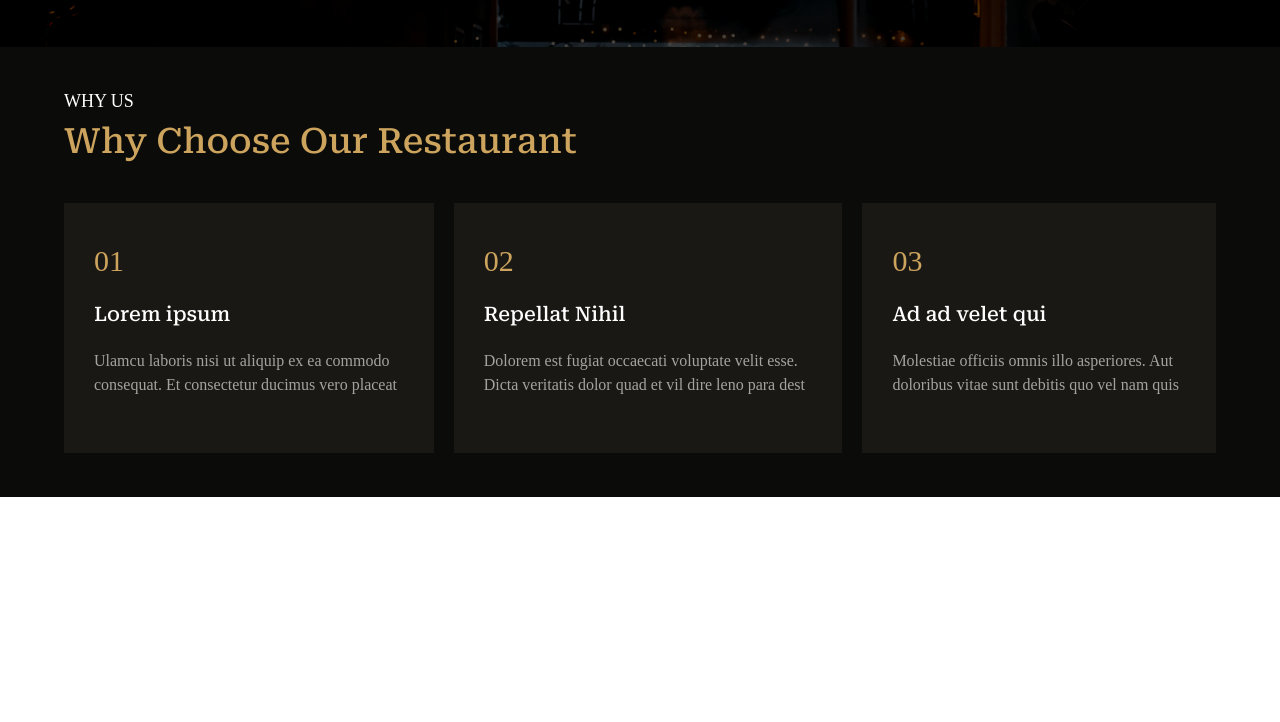
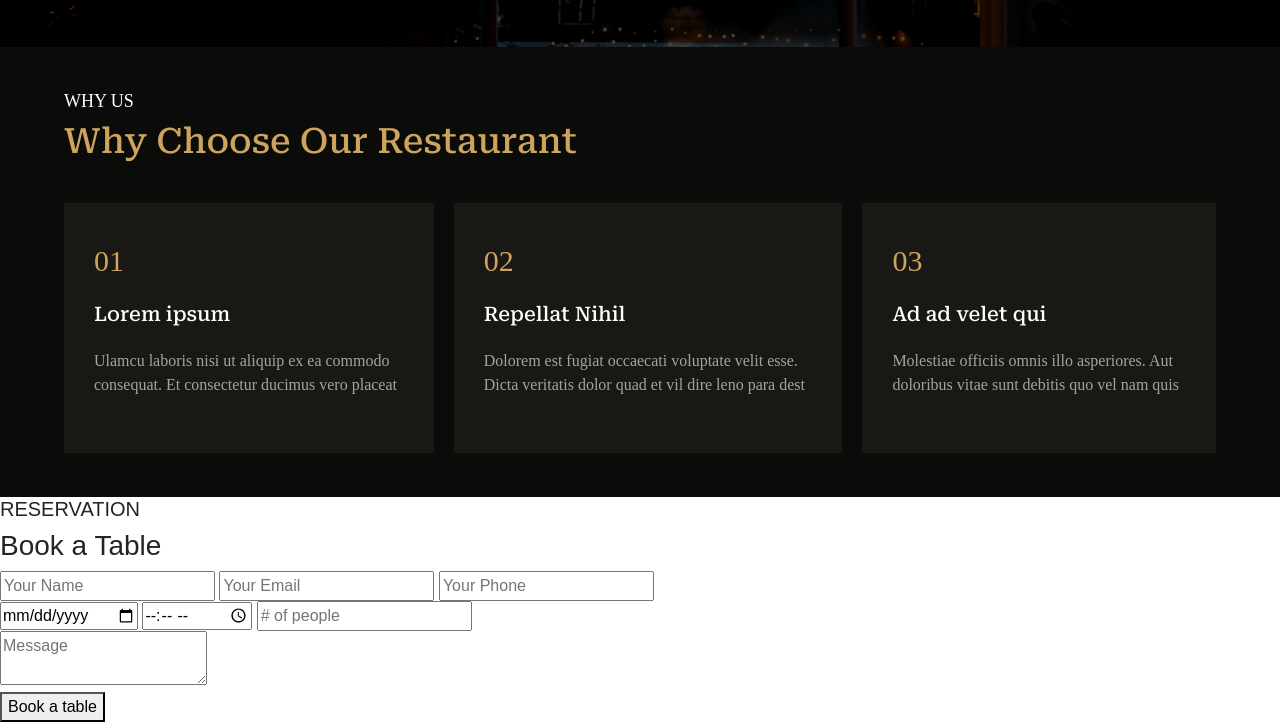
Before and after one commit to Melina1996/MELINA_CBIENBON, a plain HTML site: page index.html in a window 1280 px wide. Shown: the part 1153-1875 px from the top of the page. Before the commit the page ends 1650 px from the top, so only its background shows below. Drawn offline with nearby package versions, Linux system fonts and the light colour scheme; a web font is replaced by a local one.

Commit message:
structureSectionFive

```diff
--- a/index.html
+++ b/index.html
@@ -149,6 +149,36 @@
             </div>
 
         </div>
+
+        <div class="sectionFive">
+
+            <div class="my-container-sectionFive">
+
+                <h5>RESERVATION</h5>
+
+                <h3>Book a Table</h3>
+
+                <div class="name-email-phone">
+                    <input type="text" id="name" name="name" placeholder="Your Name">
+                    <input type="email" id="Email" name="email" placeholder="Your Email">
+                    <input type="tel" id="phone" name="phone" placeholder="Your Phone">
+                </div>
+
+                <div class="date-time-nOofpeople">
+                    <input type="date" id="date" name="name" placeholder="Date">
+                    <input type="time" id="time" name="time" placeholder="Time">
+                    <input type="number" id="number" name="number" placeholder="# of people">
+                </div>
+
+                <div class="message-submit">
+                    <textarea id="message" name="message" placeholder="Message"></textarea>
+                </div>
+
+                <button type="button" class="buttonContactSection">Book a table</button>
+
+            </div>
+
+        </div>
     </main>
 
 
```
